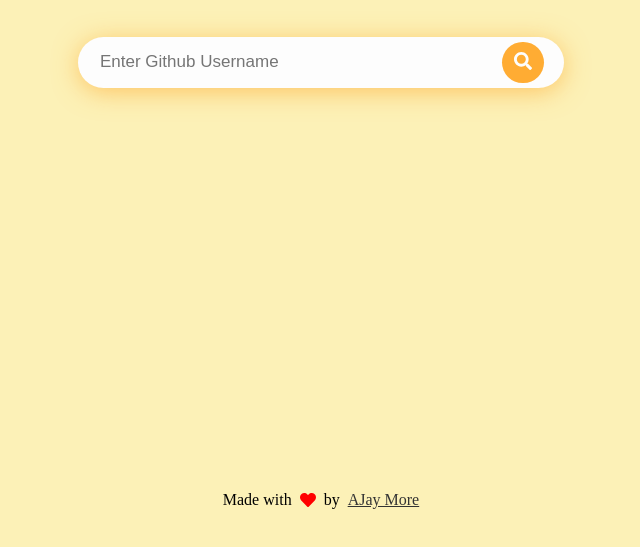
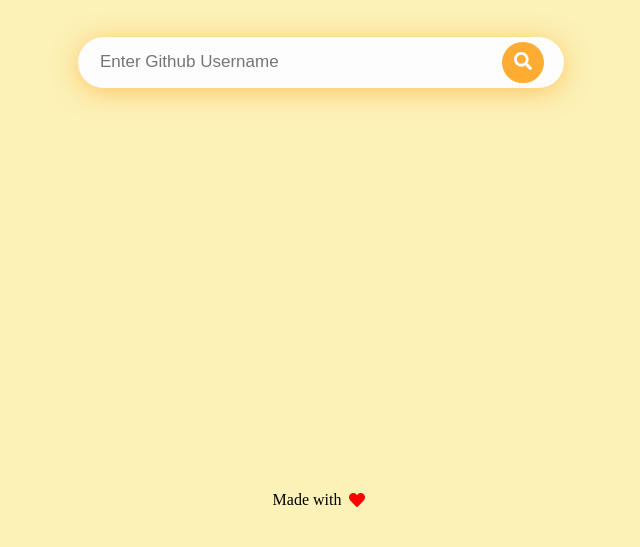
Before and after one commit to AJay6600/GitFinder, a plain HTML site: page index.html in a window 1280 px wide. Shown: the part 235-782 px from the top of the page, without its empty margins (319-959 px from the left). Drawn offline with Linux system fonts and the light colour scheme.

Commit message:
Update index.html

```diff
--- a/index.html
+++ b/index.html
@@ -27,7 +27,7 @@
         </div>
     </div>
 
-    <footer><p>Made with &nbsp; <svg stroke="currentColor" fill="currentColor" stroke-width="0" viewBox="0 0 512 512" color="red" height="1em" width="1em" xmlns="http://www.w3.org/2000/svg" style="color: red;"><path d="M462.3 62.6C407.5 15.9 326 24.3 275.7 76.2L256 96.5l-19.7-20.3C186.1 24.3 104.5 15.9 49.7 62.6c-62.8 53.6-66.1 149.8-9.9 207.9l193.5 199.8c12.5 12.9 32.8 12.9 45.3 0l193.5-199.8c56.3-58.1 53-154.3-9.8-207.9z"></path></svg> &nbsp; by &nbsp;<a href="https://https://github.com/AJay6600">AJay More</a></p></footer>
+    <footer><p>Made with &nbsp; <svg stroke="currentColor" fill="currentColor" stroke-width="0" viewBox="0 0 512 512" color="red" height="1em" width="1em" xmlns="http://www.w3.org/2000/svg" style="color: red;"><path d="M462.3 62.6C407.5 15.9 326 24.3 275.7 76.2L256 96.5l-19.7-20.3C186.1 24.3 104.5 15.9 49.7 62.6c-62.8 53.6-66.1 149.8-9.9 207.9l193.5 199.8c12.5 12.9 32.8 12.9 45.3 0l193.5-199.8c56.3-58.1 53-154.3-9.8-207.9z"></path></svg> &nbsp;</p></footer>
     <script src="script.js">
 
     </script>
```
